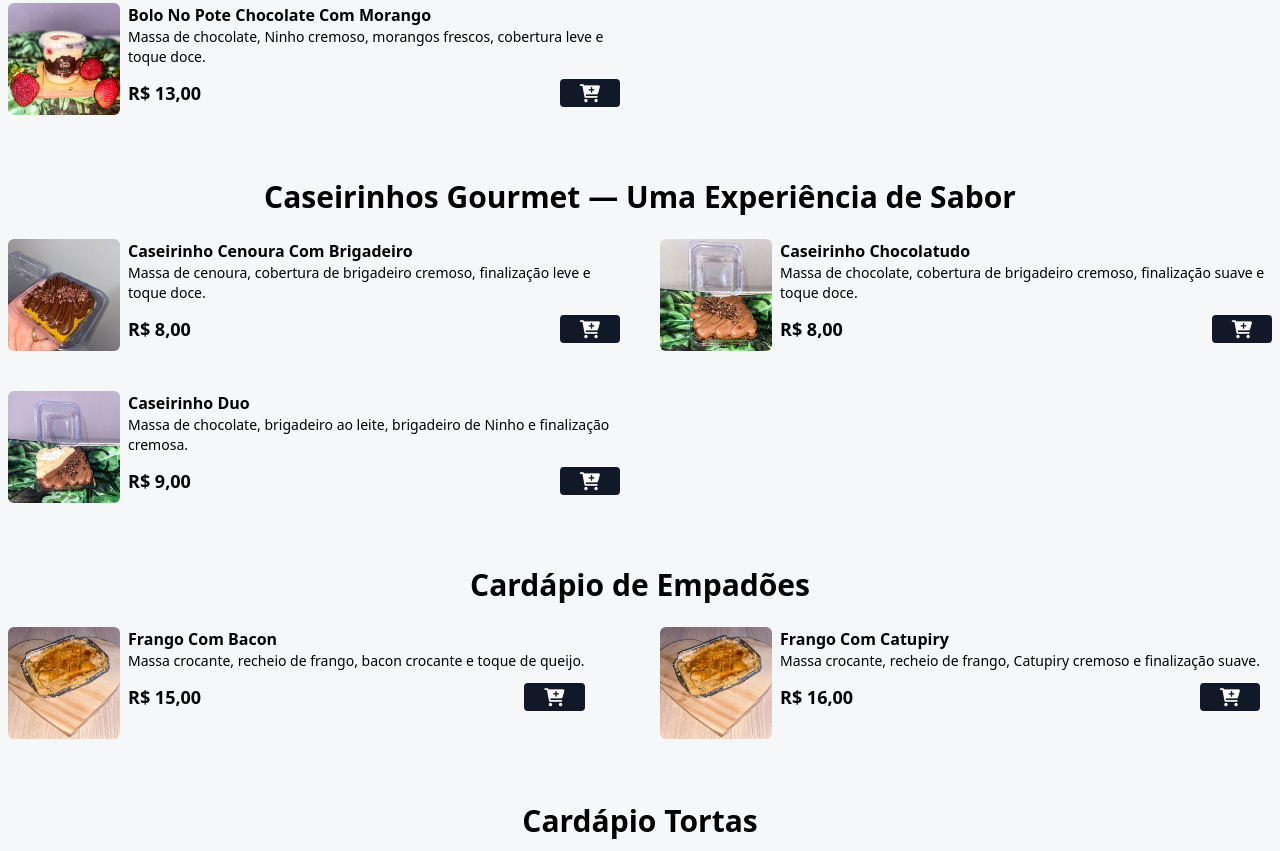
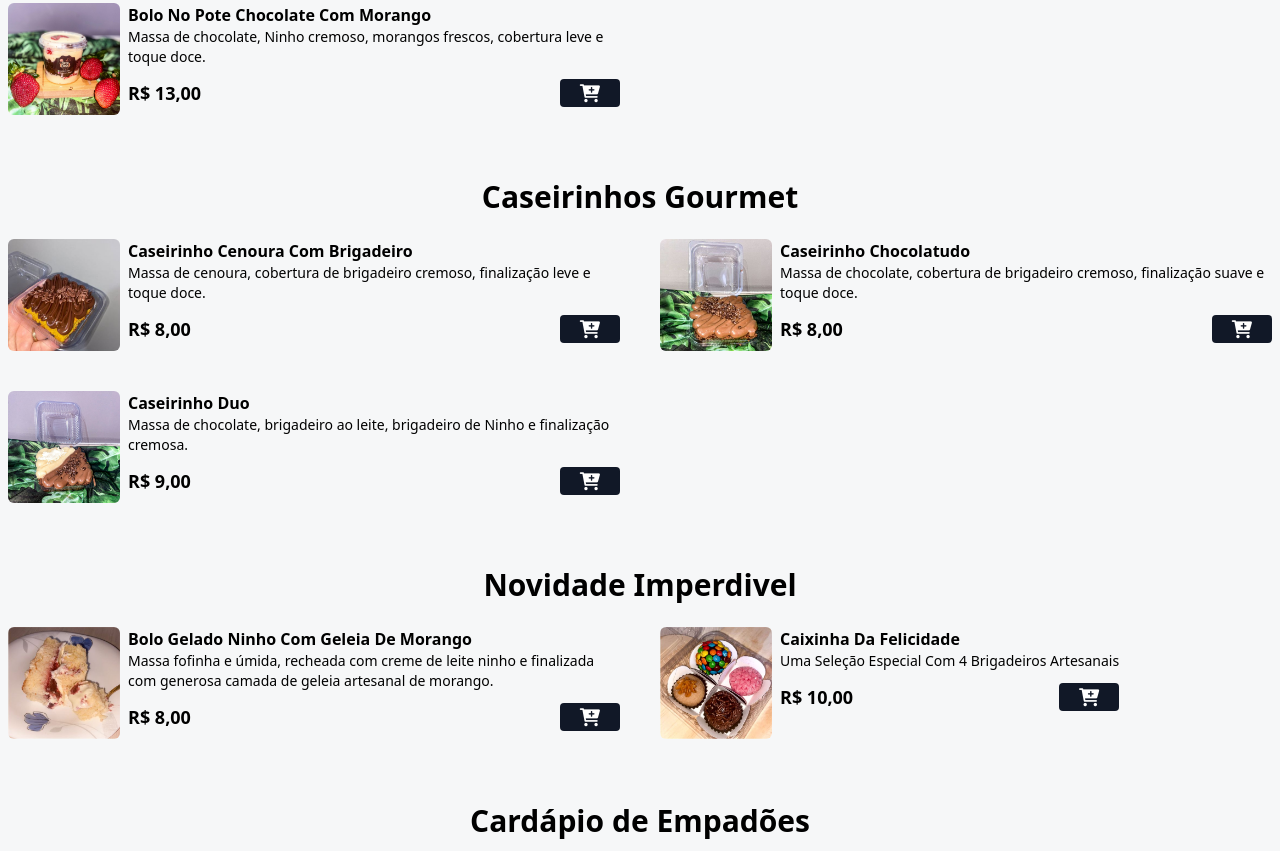
Before and after one commit to Vaz01/Beco-Doce-Doceria, a website: page index.html in a window 1280 px wide. Shown: the part 969-1820 px from the top of the page. Drawn offline with nearby package versions, Linux system fonts and the light colour scheme.

Commit message:
Adicionando Produtos Novos

```diff
--- a/index.html
+++ b/index.html
@@ -170,7 +170,7 @@
 
     </main>
 
-          <h2 class="text-2xl md:text-3xl font-bold text-center mt-9 mb-6">Caseirinhos Gourmet — Uma Experiência de Sabor</h2>
+          <h2 class="text-2xl md:text-3xl font-bold text-center mt-9 mb-6">Caseirinhos Gourmet </h2>
           <div id="menu">
     <main class="grid grid-cols-1 md:grid-cols-2 gap-7 md:gap-10 mx-auto max-w-7xl px-2 mb-16">
 
@@ -220,6 +220,39 @@
         </div>
       </div>
 
+     </main>
+
+          <h2 class="text-2xl md:text-3xl font-bold text-center mt-9 mb-6">Novidade Imperdivel </h2>
+          <div id="menu">
+    <main class="grid grid-cols-1 md:grid-cols-2 gap-7 md:gap-10 mx-auto max-w-7xl px-2 mb-16">
+
+      <div class="flex gap-2">
+        <img src="/img-caserinhos/Gelado.jpg" alt="burger" class="w-28 h-28 rounded-md hover:scale-110 hover:-rotate-2 duration-300" />
+        <div>
+          <p class="font-bold">Bolo Gelado Ninho Com Geleia De Morango</p>
+          <p class="text-sm">Massa fofinha e  úmida, recheada com creme de leite ninho e finalizada com generosa camada de geleia artesanal de morango.</p>
+          <div class="flex items-center gap-2 justify-between mt-3">
+            <p class="font-bold text-lg">R$ 8,00</p>
+            <button class="bg-gray-900 px-5 rounded add-to-card-btn" data-name="Bolo no Pote Cenoura com Brigadeiro" data-price="10">
+              <i class="fa fa-cart-plus text-lg text-white"></i>
+            </button>
+          </div>
+        </div>
+      </div>
+
+      <div class="flex gap-2">
+        <img src="/img-caserinhos/Docinhos.jpg" alt="burger" class="w-28 h-28 rounded-md hover:scale-110 hover:-rotate-2 duration-300" />
+        <div>
+          <p class="font-bold">Caixinha Da Felicidade</p>
+          <p class="text-sm">Uma Seleção Especial Com 4 Brigadeiros Artesanais</p>
+          <div class="flex items-center gap-2 justify-between mt-3">
+            <p class="font-bold text-lg">R$ 10,00</p>
+            <button class="bg-gray-900 px-5 rounded add-to-card-btn" data-name="Bolo no Pote Cenoura com Brigadeiro" data-price="10">
+              <i class="fa fa-cart-plus text-lg text-white"></i>
+            </button>
+          </div>
+        </div>
+      </div>
 
  </main>
 
```
Also changed, not shown: img-caserinhos/Docinhos.jpg (added), img-caserinhos/Gelado.jpg (added).
